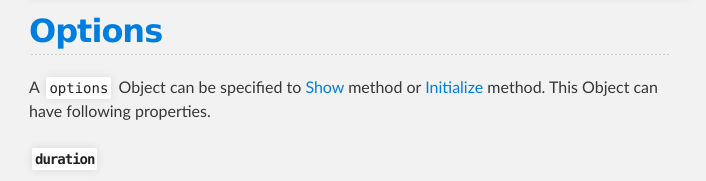
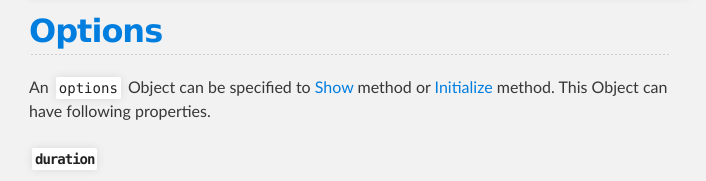
Before and after one commit to anseki/jquery-plainoverlay, a plain HTML site: page index.html in a window 1280 px wide. Shown: the part 2845-3026 px from the top of the page, 291-997 px from the left. Drawn offline with nearby package versions, Linux system fonts and the light colour scheme.

Commit message:
fix Docs

```diff
--- a/index.html
+++ b/index.html
@@ -221,7 +221,7 @@ If you don't customize <a href="#options">Options</a> (using default all), this
 <a name="options" class="anchor" href="#options"><span class="octicon octicon-link"></span></a><a name="options">Options</a>
 </h2>
 
-<p>A <code>options</code> Object can be specified to <a href="#show">Show</a> method or <a href="#initialize">Initialize</a> method. This Object can have following properties.</p>
+<p>An <code>options</code> Object can be specified to <a href="#show">Show</a> method or <a href="#initialize">Initialize</a> method. This Object can have following properties.</p>
 
 <h3>
 <a name="duration" class="anchor" href="#duration"><span class="octicon octicon-link"></span></a><code>duration</code>
```
